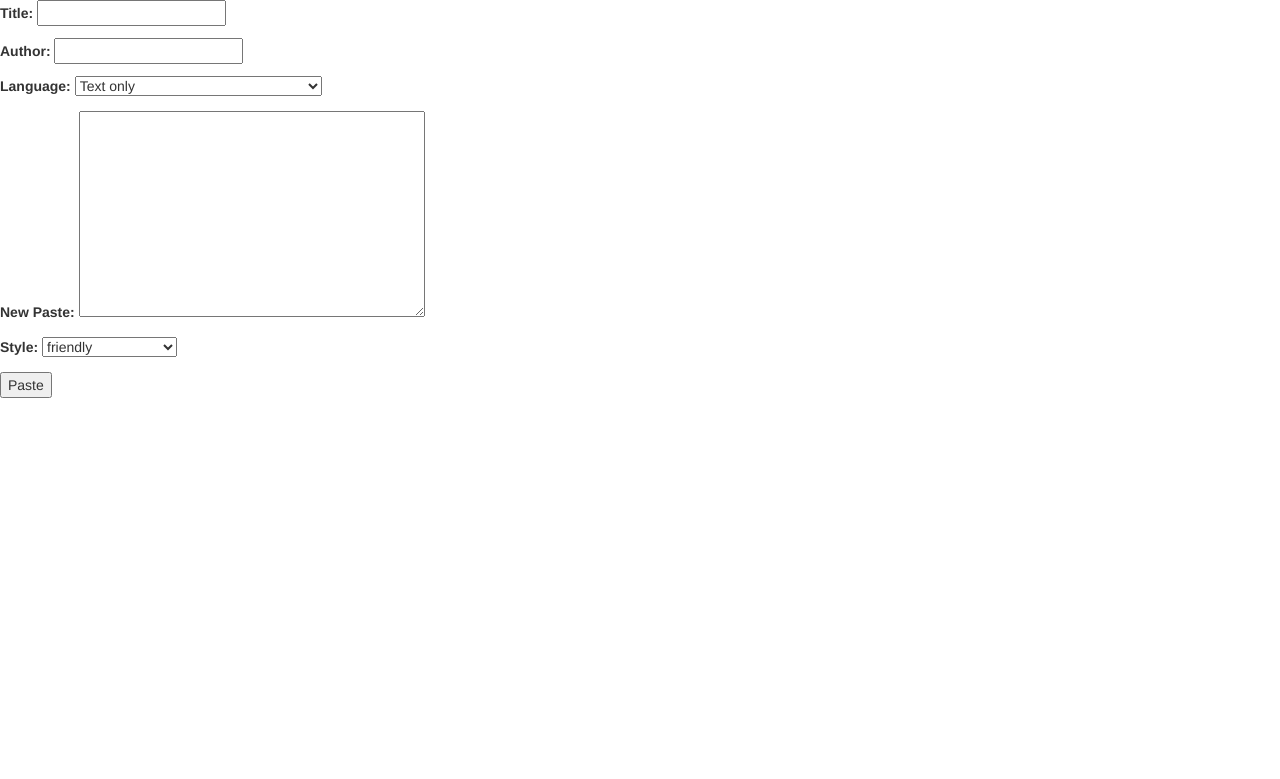
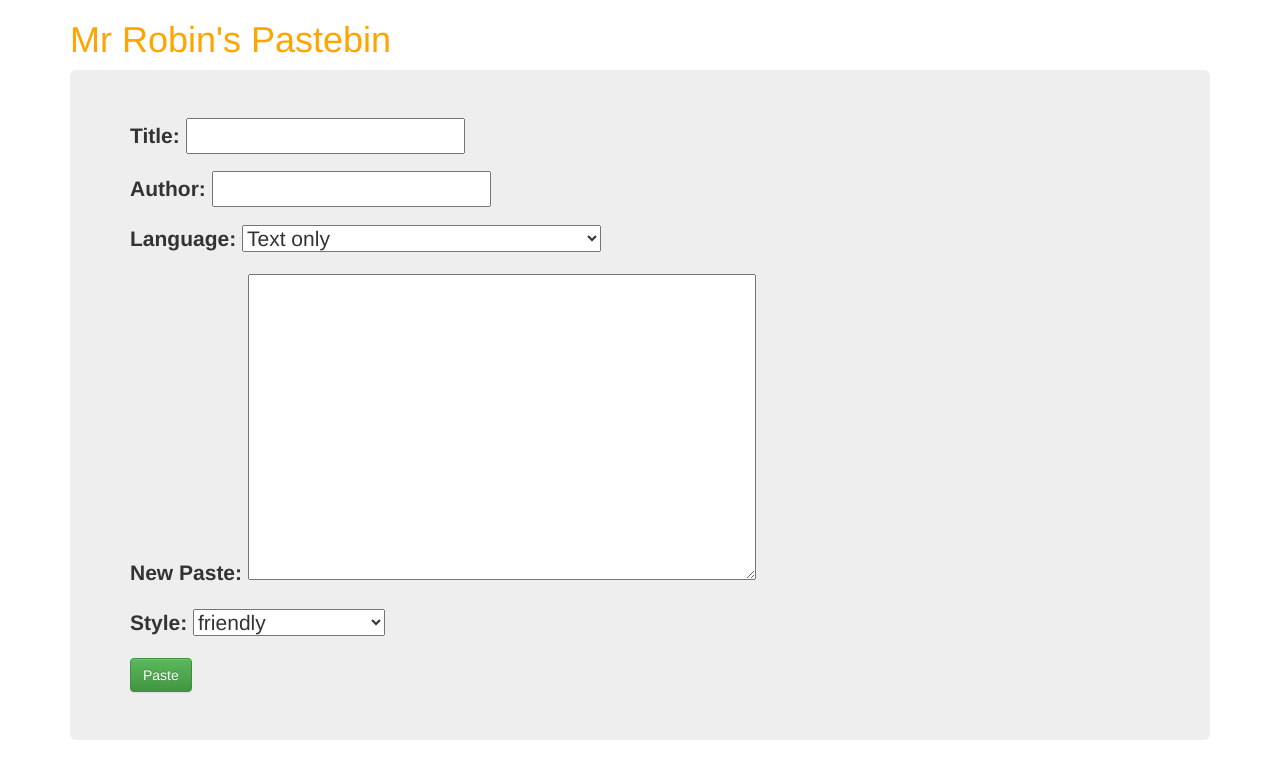
Before and after one commit to ashraful-robin/CodePase, a Django app: page / in a window 1280 px wide. Shown: the top 779 px of the page. Run offline with Django 3.2, Linux system fonts and the light colour scheme; some libraries are stand-ins or nearby versions.

Commit message:
Done common style with bootstrap

```diff
--- a/paste/templates/home.html
+++ b/paste/templates/home.html
@@ -3,11 +3,17 @@
 {% block title %}Paste your Code Here | Ashraful Islam {% endblock %}
 
 {% block body %}
+	<div class="container">
 		<div>
+			<h1 class="title">Mr Robin's Pastebin</h1>
+		</div>
+	    <div class="jumbotron">
 	        <form method="POST">
 	            {% csrf_token %}
 	            {{ form.as_p }}
-            <input type="submit" value="Paste">
+	            <input class="btn btn-md btn-success" type="submit" value="Paste">
 	        </form>
 	    </div>
+	</div>
+
 {% endblock %}
--- a/static/mystatic/css/main.css
+++ b/static/mystatic/css/main.css
@@ -1,3 +1,7 @@
+/*==============================================================*/
+
+/* This is auto generated from pygments */
+/*But I can override this easily :)*/
 .hll { background-color: #ffffcc }
 .c { color: #008000 } /* Comment */
 .err { border: 1px solid #FF0000 } /* Error */
@@ -33,3 +37,11 @@
 .sr { color: #a31515 } /* Literal.String.Regex */
 .s1 { color: #a31515 } /* Literal.String.Single */
 .ss { color: #a31515 } /* Literal.String.Symbol */
+
+/*=================================================================*/
+
+/*My Custom CSS*/
+
+.title{
+	color: orange;
+}
```
Also changed, not shown: paste/templates/code-view.html (+8 -3 lines). Lines whose indentation alone changed are shown as unchanged.
